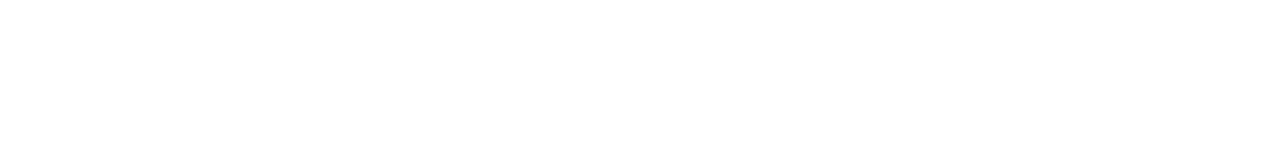
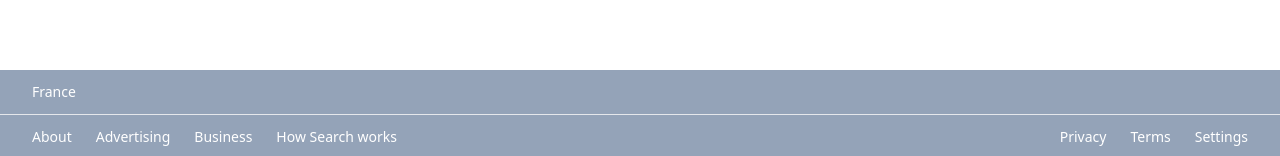
Before and after one commit to Mahfod-dev/google-v3, a Next.js app: page / in a window 1280 px wide. Shown: the part 641-797 px from the top of the page. Built offline with nearby package versions, Linux system fonts and the light colour scheme.

Commit message:
create footer

```diff
--- a/src/app/globals.css
+++ b/src/app/globals.css
@@ -3,6 +3,12 @@
 @tailwind utilities;
 
 
-.btn {
-  @apply bg-slate-400 hover:bg-blue-700 text-white font-bold py-2 px-4 rounded;
+@layer components {
+  .btn {
+    @apply bg-slate-400 hover:bg-blue-700 text-white font-bold py-2 px-4 rounded;
+  }
+
+  .link {
+    @apply hover:underline cursor-pointer;
+  }
 }
--- a/src/app/layout.tsx
+++ b/src/app/layout.tsx
@@ -1,8 +1,10 @@
 import { Header } from '@/components/Header'
+import { Footer } from '@/components/Footer/Footer';
 
 
 import './globals.css'
 import 'react-toastify/dist/ReactToastify.css';
+
 
 export const metadata = {
   title: 'Create Next App',
@@ -23,7 +25,7 @@
         {children}
 
 
-
+      <Footer/>
         </body>
     </html>
   )
--- /dev/null
+++ b/src/components/Footer/Footer.tsx
@@ -0,0 +1,23 @@
+export const Footer = () => {
+  return (
+		<footer className='absolute bottom-0 text-sm text-white bg-slate-400 w-full'>
+			<div className='border-b px-8 py-3'>
+				France
+			</div>
+			<div className='flex flex-col sm:flex-row justify-between items-center px-8 py-3 space-y-7 sm:space-y-0'>
+				<ul className='flex items-center space-x-6'>
+					<li className='link'>About</li>
+					<li className='link'>Advertising</li>
+					<li className='link'>Business</li>
+					<li className='link'>How Search works</li>
+				</ul>
+
+				<ul className='flex items-center space-x-6'>
+					<li className='link'>Privacy</li>
+					<li className='link'>Terms</li>
+					<li className='link'>Settings</li>
+				</ul>
+			</div>
+		</footer>
+  );
+}
```
